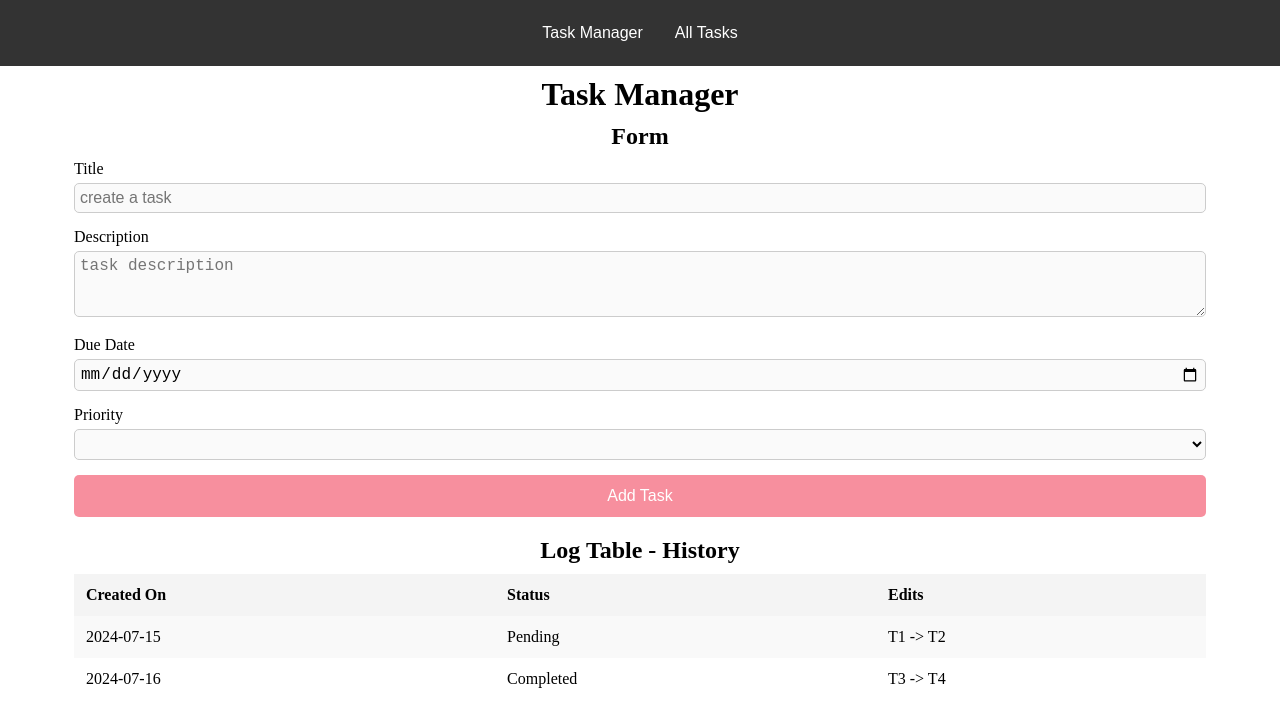
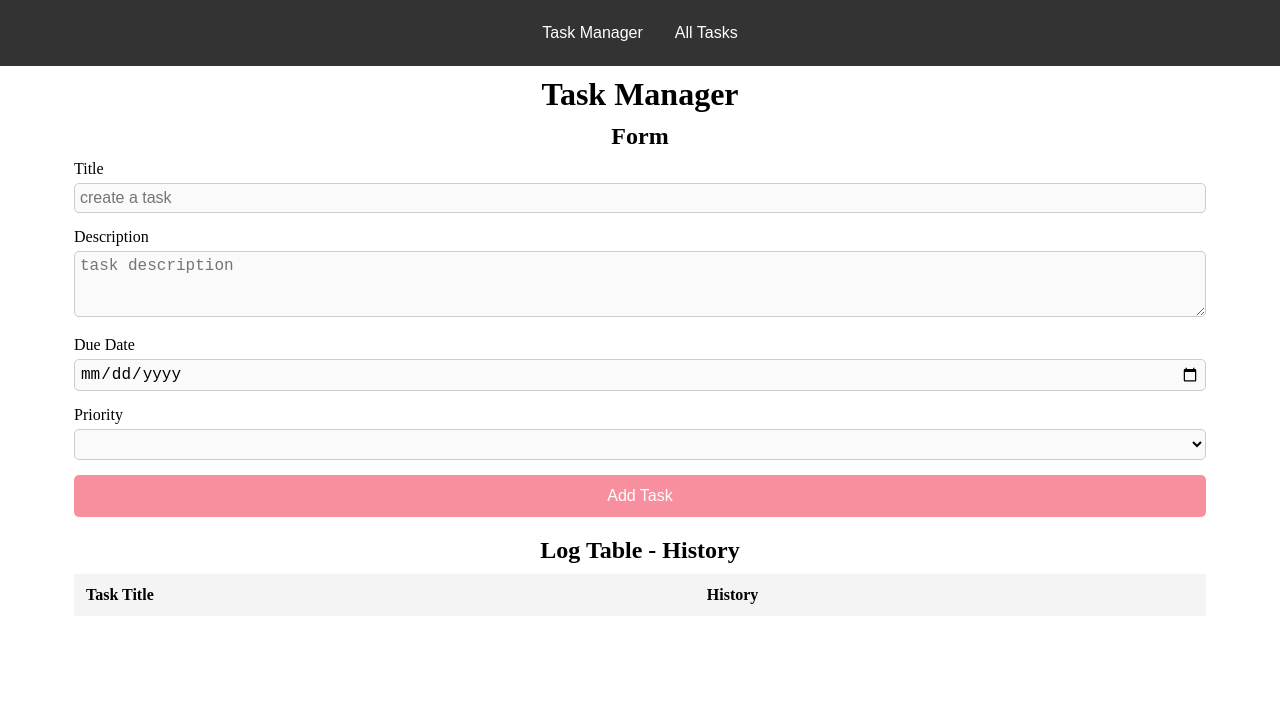
Before and after one commit to Ashish85059/TaskManager, an Angular app in the folder client/: page / in a window 1280 px wide. Shown: the top 726 px of the page. Built offline with nearby package versions, Linux system fonts and the light colour scheme.

Commit message:
Log history build

```diff
--- a/client/src/app/components/task-manager/task-manager.component.html
+++ b/client/src/app/components/task-manager/task-manager.component.html
@@ -34,21 +34,20 @@
       <table>
         <thead>
           <tr>
-              <th>Created On</th>
-              <th>Status</th>
-              <th>Edits</th>
+            <th>Task Title</th>
+            <th>History</th>
           </tr>
         </thead>
         <tbody>
-            <tr>
-              <td>2024-07-15</td>
-              <td>Pending</td>
-              <td>T1 -> T2</td>
-            </tr>
-            <tr>
-              <td>2024-07-16</td>
-              <td>Completed</td>
-              <td>T3 -> T4</td>
+          <tr *ngFor="let task of tasks">
+            <td>{{ task.title }}</td>
+            <td>
+              <ul>
+                <li *ngFor="let entry of task.history">
+                  {{ entry.date }} - {{ entry.action }}
+                </li>
+              </ul>
+            </td>
           </tr>
         </tbody>
       </table>
--- a/client/src/app/components/task-manager/task-manager.component.ts
+++ b/client/src/app/components/task-manager/task-manager.component.ts
@@ -2,68 +2,72 @@ import { Component, EventEmitter, OnChanges, OnInit, Output, SimpleChanges } fro
 import { FormControl, FormGroup, ReactiveFormsModule, Validators } from '@angular/forms';
 import { TodoList } from '../../../models/TodoListModel';
 import { v4 as uuidv4 } from 'uuid';
+import { CommonModule } from '@angular/common';
 
 @Component({
   selector: 'app-task-manager',
   standalone: true,
-  imports: [ReactiveFormsModule],
+  imports: [ReactiveFormsModule,CommonModule],
   templateUrl: './task-manager.component.html',
   styleUrl: './task-manager.component.css',
 })
-export class TaskManagerComponent implements OnInit,OnChanges{
-  tasks:any[]=[];
+export class TaskManagerComponent implements OnInit, OnChanges {
+  tasks: any[] = [];
 
   ngOnInit(): void {
-      const storedTasks = localStorage.getItem('taskList');
-      if (storedTasks) {
-        this.tasks = JSON.parse(storedTasks);
-      }
+    const storedTasks = localStorage.getItem('taskList');
+    if (storedTasks) {
+      this.tasks = JSON.parse(storedTasks);
+    }
   }
-  ngOnChanges(changes: SimpleChanges): void {
+  ngOnChanges(changes: SimpleChanges): void {}
 
+  title = new FormControl('', [Validators.required, Validators.minLength(2)]);
+  description = new FormControl('', [
+    Validators.required,
+    Validators.minLength(4),
+  ]);
+  date = new FormControl('');
+  priority = new FormControl('');
+
+  todoForm = new FormGroup({
+    title: this.title,
+    description: this.description,
+    date: this.date,
+    priority: this.priority,
+  });
+
+  logHistory(task:TodoList , action: string) {
+    const historyEntry = {
+      date: new Date().toISOString(),
+      action,
+    };
+    task.history.push(historyEntry);
+    console.log(historyEntry)
   }
 
-
-  title=new FormControl("",[
-    Validators.required,
-    Validators.minLength(5)
-  ]);
-  description=new FormControl("", [
-    Validators.required,
-    Validators.minLength(10)]
-  );
-  date=new FormControl("");
-  priority=new FormControl("");
-
-  todoForm=new FormGroup({
-    title:this.title,
-    description:this.description,
-    date:this.date,
-    priority:this.priority,
-  })
-
-
-  submit(){
-    if(this.todoForm.valid){
+  submit() {
+    if (this.todoForm.valid) {
       const uniqueId = uuidv4();
-      let obj={
-        id:uniqueId,
-        title:this.todoForm.value.title,
-        description:this.todoForm.value.description,
-        date:this.todoForm.value.date,
-        priority:this.todoForm.value.priority,
-        isCompleted:false
-      }
+      let obj:TodoList ={
+        id: uniqueId,
+        title: this.todoForm.value.title!,
+        description: this.todoForm.value.description!,
+        date: this.todoForm.value.date!,
+        priority: this.todoForm.value.priority!,
+        isCompleted: false,
+        history: [],
+      };
+      this.logHistory(obj, 'Task created');
       this.todoForm.reset();
       this.tasks.push(obj);
-      console.log(this.tasks)
-      console.log(this.todoForm.value)
+      console.log(this.tasks);
+      console.log(this.todoForm.value);
       localStorage.setItem('taskList', JSON.stringify(this.tasks));
-      alert("Task is created successfully")
-    }
-    else{
-      console.log("Invalid form")
+      alert('Task is created successfully');
+    } else {
+      alert("Enter valid data")
+      console.log('Invalid form');
     }
   }
-
 }
--- a/client/src/app/components/tasks/tasks.component.ts
+++ b/client/src/app/components/tasks/tasks.component.ts
@@ -77,6 +77,7 @@ export class TasksComponent implements OnInit {
 
   toggleCompleted(task: TodoList): void {
     task.isCompleted = !task.isCompleted;
+    this.logHistory(task,`Marked as ${task.isCompleted ? 'completed' : 'pending'}`);
     this.setToLocalStorage();
   }
 
@@ -95,16 +96,31 @@ export class TasksComponent implements OnInit {
       const index = this.tasks.findIndex((t) => t.id === this.selectedTask!.id);
       if (index !== -1) {
         this.tasks[index] = this.selectedTask;
-        console.log(this.selectedTask.isCompleted)
+        // console.log(this.selectedTask.isCompleted);
+        this.logHistory(this.tasks[index], 'Task edited');
         this.setToLocalStorage();
       }
     }
     this.closeEditModal();
   }
 
-    exportToCSV(): void {
+  logHistory(task: TodoList, action: string) {
+    const historyEntry = {
+      date: new Date().toISOString(),
+      action,
+    };
+    task.history.push(historyEntry);
+  }
+
+  exportToCSV(): void {
     const csvRows = [];
-    const headers = ['Title', 'Description', 'Due Date', 'Priority Level', 'Status'];
+    const headers = [
+      'Title',
+      'Description',
+      'Due Date',
+      'Priority Level',
+      'Status',
+    ];
     csvRows.push(headers.join(','));
 
     for (const task of this.tasks) {
@@ -113,14 +129,13 @@ export class TasksComponent implements OnInit {
         task.description,
         task.date,
         task.priority,
-        task.isCompleted ? 'COMPELTED' : 'PENDING'
+        task.isCompleted ? 'COMPELTED' : 'PENDING',
       ];
       csvRows.push(values.join(','));
     }
 
     const csvString = csvRows.join('\n');
     const blob = new Blob([csvString], { type: 'text/csv' });
-    // const blob = new Blob([csvContent], { type: 'text/csv;charset=utf-8;' });
     saveAs(blob, 'tasks.csv');
   }
 }
```
Also changed, not shown: client/src/app/components/tasks/tasks.component.css (line endings or trailing spaces). Lines whose indentation alone changed are shown as unchanged.
